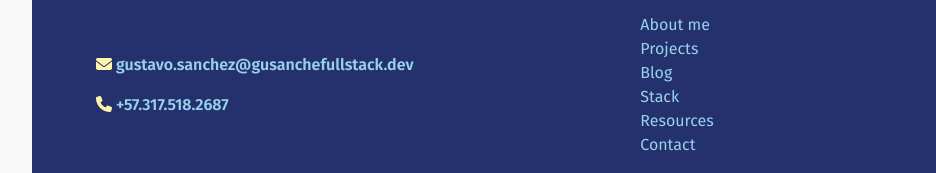
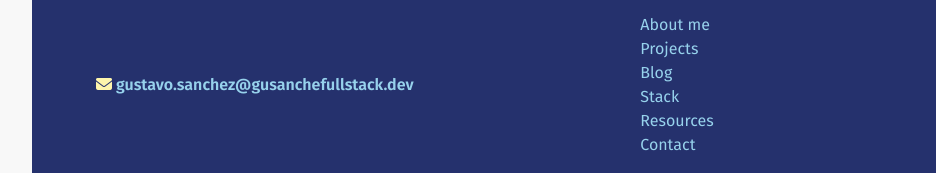
Before and after one commit to gusanchefullstack/gusanchefullstackdev-landing, a website built with Vite: page index.html in a window 1280 px wide. Shown: the part 1157-1330 px from the top of the page, 0-936 px from the left. Built offline with nearby package versions, Linux system fonts and the light colour scheme.

Commit message:
Fix footer info

```diff
--- a/index.html
+++ b/index.html
@@ -110,11 +110,9 @@
       <footer class="flex items-center justify-between px-16 py-4 space-x-8 bg-project_primary text-project_white">
          <div>
           <a href="mailto:gustavosanchezgalarza@gmail.com?subject=Contact for fullstack developer">
-            <p class="pb-4 font-semibold"><i class="fa-solid fa-envelope text-project_yellow"></i> gustavo.sanchez@gusanchefullstack.dev</p>
+            <p class="font-semibold"><i class="fa-solid fa-envelope text-project_yellow"></i> gustavo.sanchez@gusanchefullstack.dev</p>
           </a>
-          <a href="tel:+573175182687">
-            <p class="font-semibold"><i class="fa-solid fa-phone text-project_yellow"></i> +57.317.518.2687</p>
-          </a>
+
         </div>
         <div><ul class="flex-col items-center justify-between">
           <a href="#aboutme">
```
